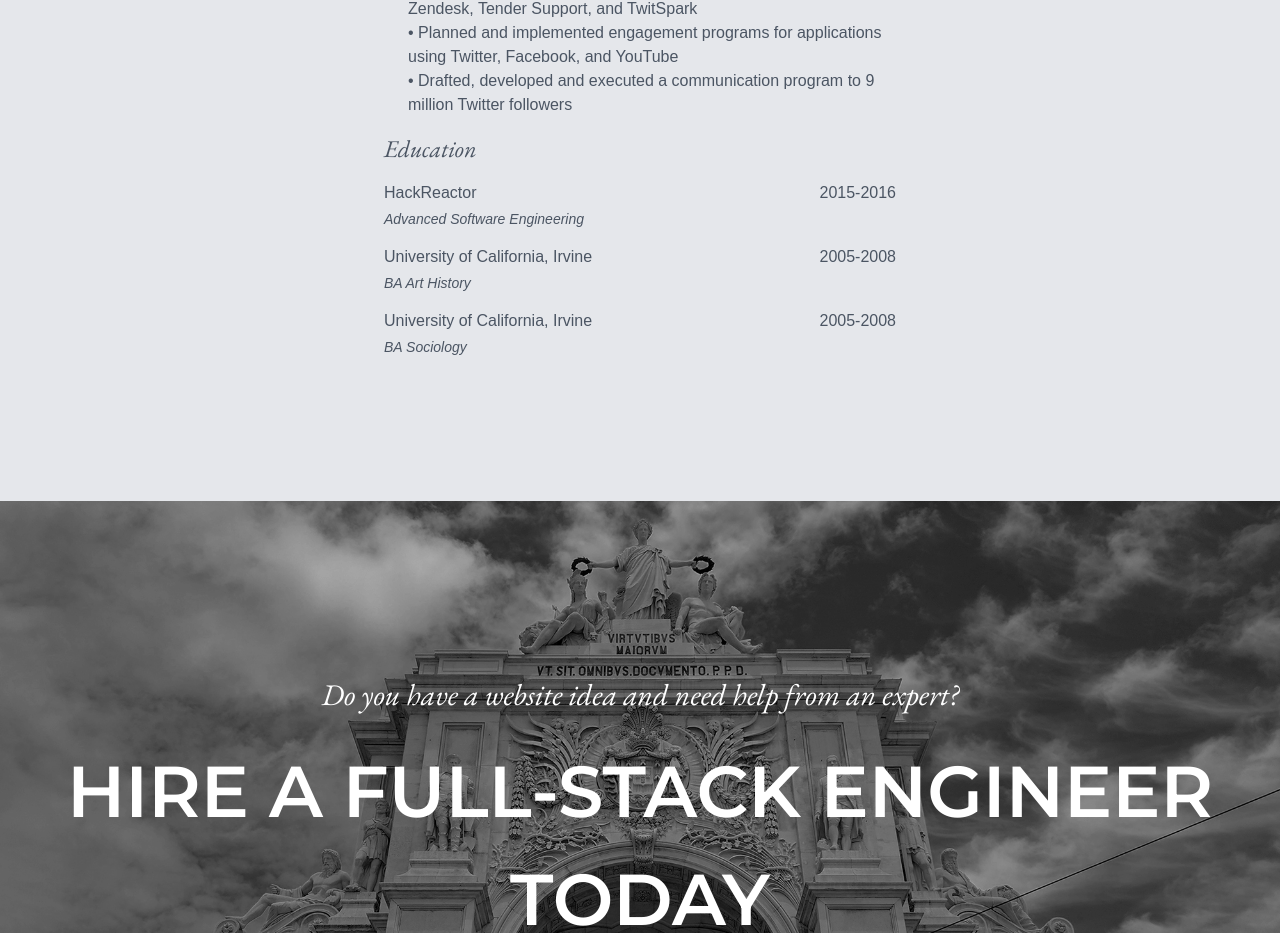
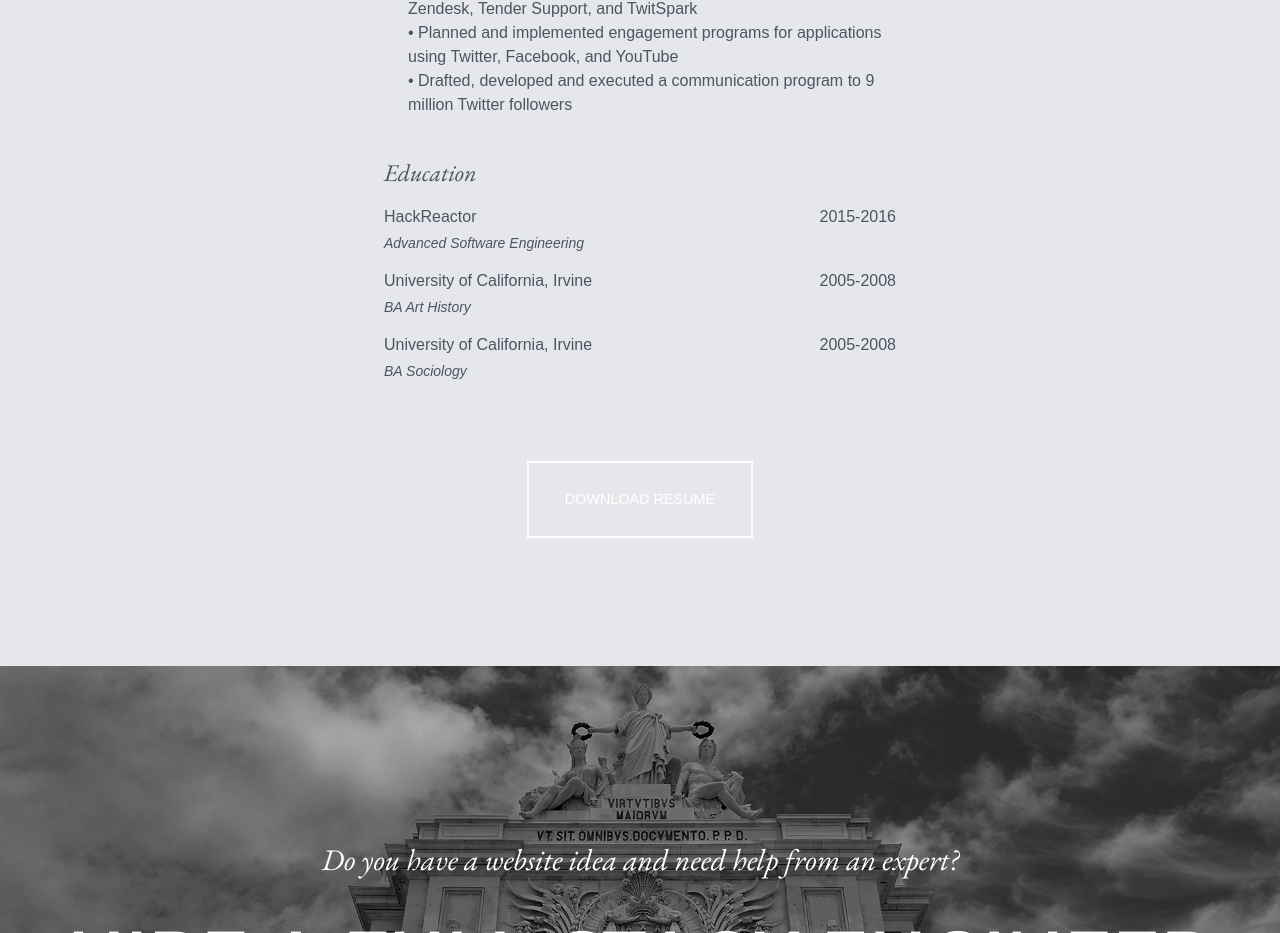
Before and after one commit to dela1000/personalwebsite, a React (Create React App) app: page /resume in a window 1280 px wide. Shown: the part 2535-3468 px from the top of the page. Built offline with nearby package versions, Linux system fonts and the light colour scheme.

Commit message:
add pdf resume

```diff
--- a/src/adapters/pageText.js
+++ b/src/adapters/pageText.js
@@ -99,7 +99,7 @@ const pageText = {
           time: '2005-2008',
         },
       ],
-      resumeLink: '/public/DanielDeLaRosaResume.pdf',
+      resumeLink: '../public/DanielDeLaRosa_Resume_2021_full.pdf',
     },
   },
   contactButton: {
--- a/src/components/ResumeHolder/ResumeHolder.jsx
+++ b/src/components/ResumeHolder/ResumeHolder.jsx
@@ -1,7 +1,6 @@
 import PropTypes from 'prop-types';
 
 export default function ResumeHolder({ resumeData }) {
-  console.log('+++ 4: src/components/ResumeHolder/ResumeHolder.jsx - resumeData: ', resumeData);
   return (
     <div className="px-20 lg:px-96 py-32 bg-gray-200 text-gray-600">
       <div className="garamond font-size-largest font-weight-medium text-2xl">
@@ -26,7 +25,7 @@ export default function ResumeHolder({ resumeData }) {
           </div>
         ))}
       </div>
-      <div className="garamond font-size-largest font-weight-medium text-2xl">Education</div>
+      <div className="garamond font-size-largest font-weight-medium text-2xl mt-10">Education</div>
       <div className="mt-4">
         {resumeData.education.map((item) => (
           <div className="grid grid-cols-2 mb-4 gap-1">
@@ -37,6 +36,13 @@ export default function ResumeHolder({ resumeData }) {
             <div className="margin-top-small text-sm font-light italic">{item.degree}</div>
           </div>
         ))}
+      </div>
+      <div className="flex justify-center mt-20">
+        <button id="contact" type="button" className="btn btn--outline">
+          <a target="_blank" rel="noreferrer" href={resumeData.resumeLink}>
+            <div className="pointer">DOWNLOAD RESUME</div>
+          </a>
+        </button>
       </div>
     </div>
   );
```
Also changed, not shown: 1 other file (tests, documents, lock files or other folders).
